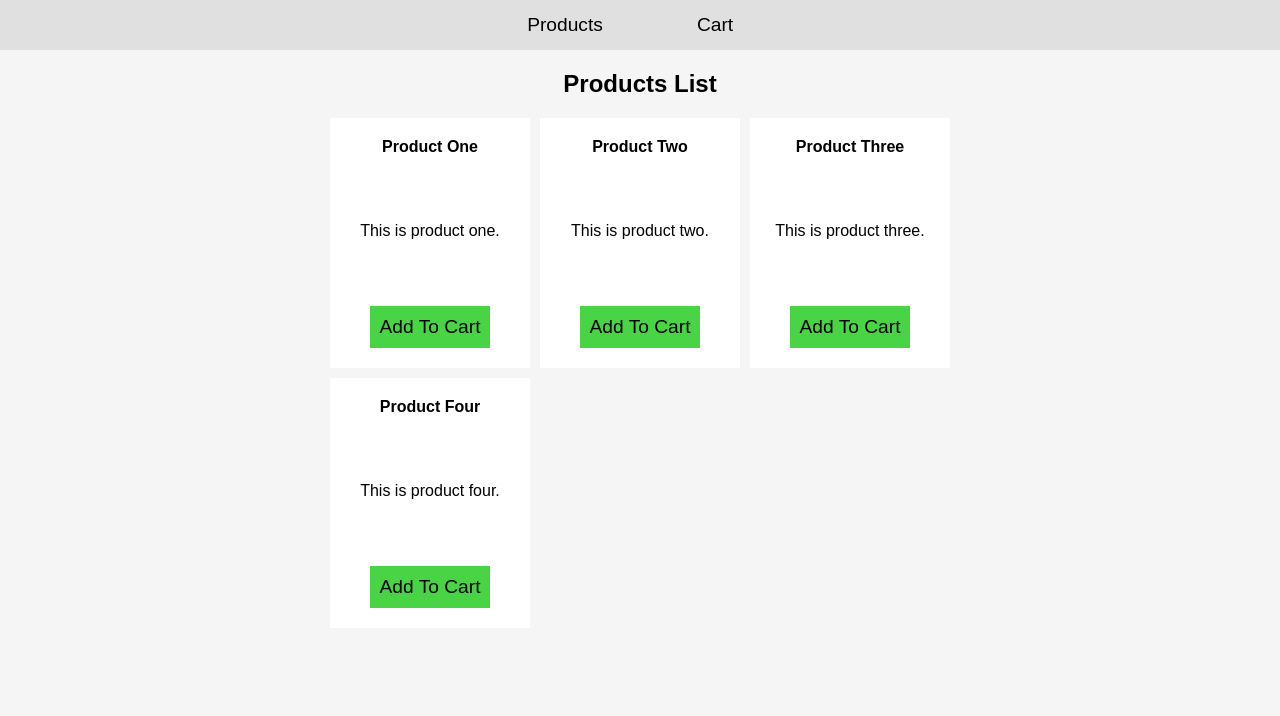
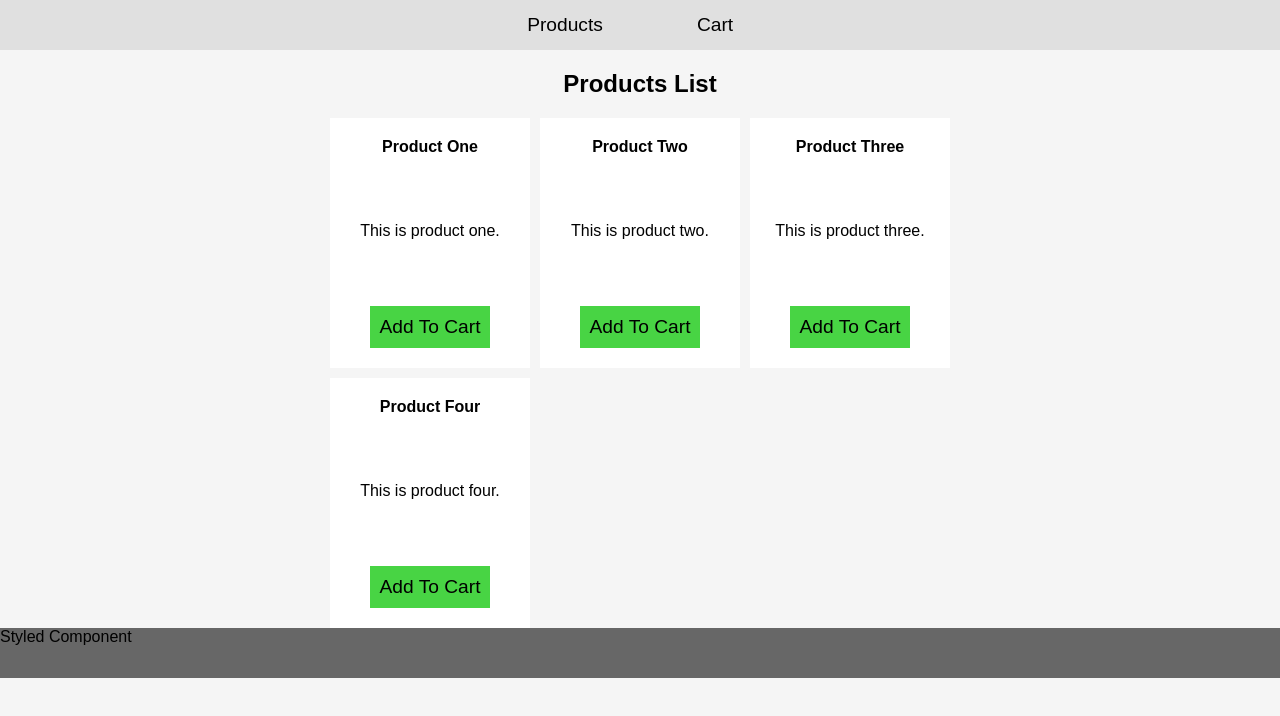
Before and after one commit to EduardoSCosta/atividade-shopping-cart, a React (Create React App) app: page / in a window 1280 px wide. Shown: the top 716 px of the page. Built offline with nearby package versions, Linux system fonts and the light colour scheme.

Commit message:
create footer component to use styled-system css function

```diff
--- a/src/App.js
+++ b/src/App.js
@@ -1,11 +1,24 @@
-import { ThemeProvider } from 'styled-components';
+import { css } from '@styled-system/css';
+import styled, { ThemeProvider } from 'styled-components';
 import Store from './components/Store';
 import theme from './theme';
+
+const Footer = styled.footer({
+  backgroundColor: ({ theme }) => theme.colors.gray500,
+  height: ({ theme }) => `${theme.sizes[0]}px`
+})
 
 const App = () => {
   return (
     <ThemeProvider theme={theme}>
       <Store />
+      <Footer
+        css={css({
+          color: theme.colors.gray50
+        })}
+      >
+        Styled Component
+      </Footer>
     </ThemeProvider>
   );
 }
--- a/src/theme.js
+++ b/src/theme.js
@@ -2,6 +2,7 @@ const colors = {
   white: '#ffffff',
   black: '#000000',
   blue300: '#1976d2',
+  gray50: '#fafafa',
   gray100: '#e5e5e5',
   gray200: '#e0e0e0',
   gray300: '#9e9e9e',
@@ -9,7 +10,7 @@ const colors = {
   gray500: '#676767'
 }
 
-const spaces = [0, 2, 4, 8, 16, 32, 64];
+const space = [0, 2, 4, 8, 16, 32, 64];
 
 const fonts = '"Roboto","Helvetica","Arial",sans-serif';
 
@@ -25,7 +26,7 @@ const sizes = [50, 100, 150, 200, 250, 300, 350, 400, 450, 500, 550, 600];
 
 const theme = {
   colors,
-  spaces,
+  space,
   fonts,
   fontSizes,
   fontWeights,
```
